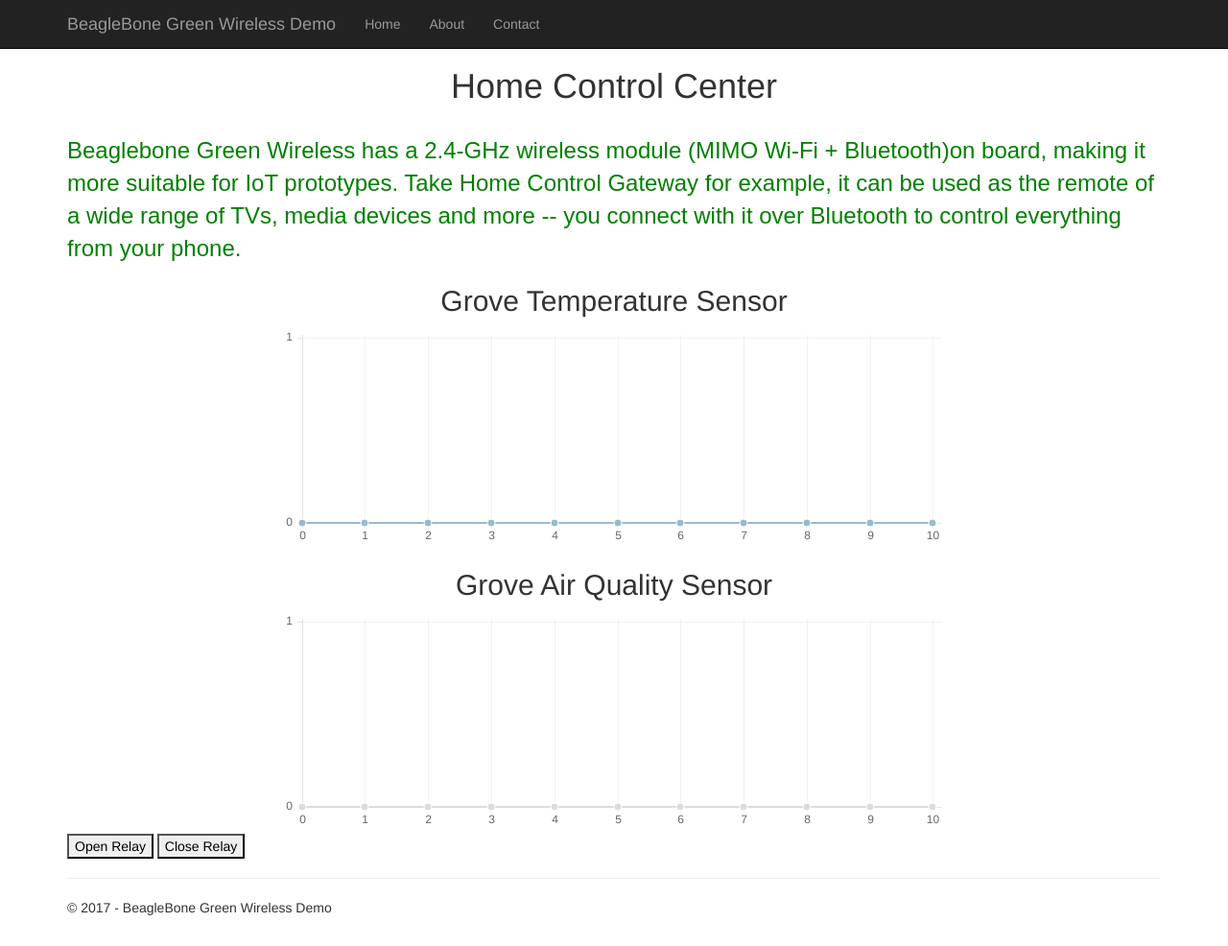
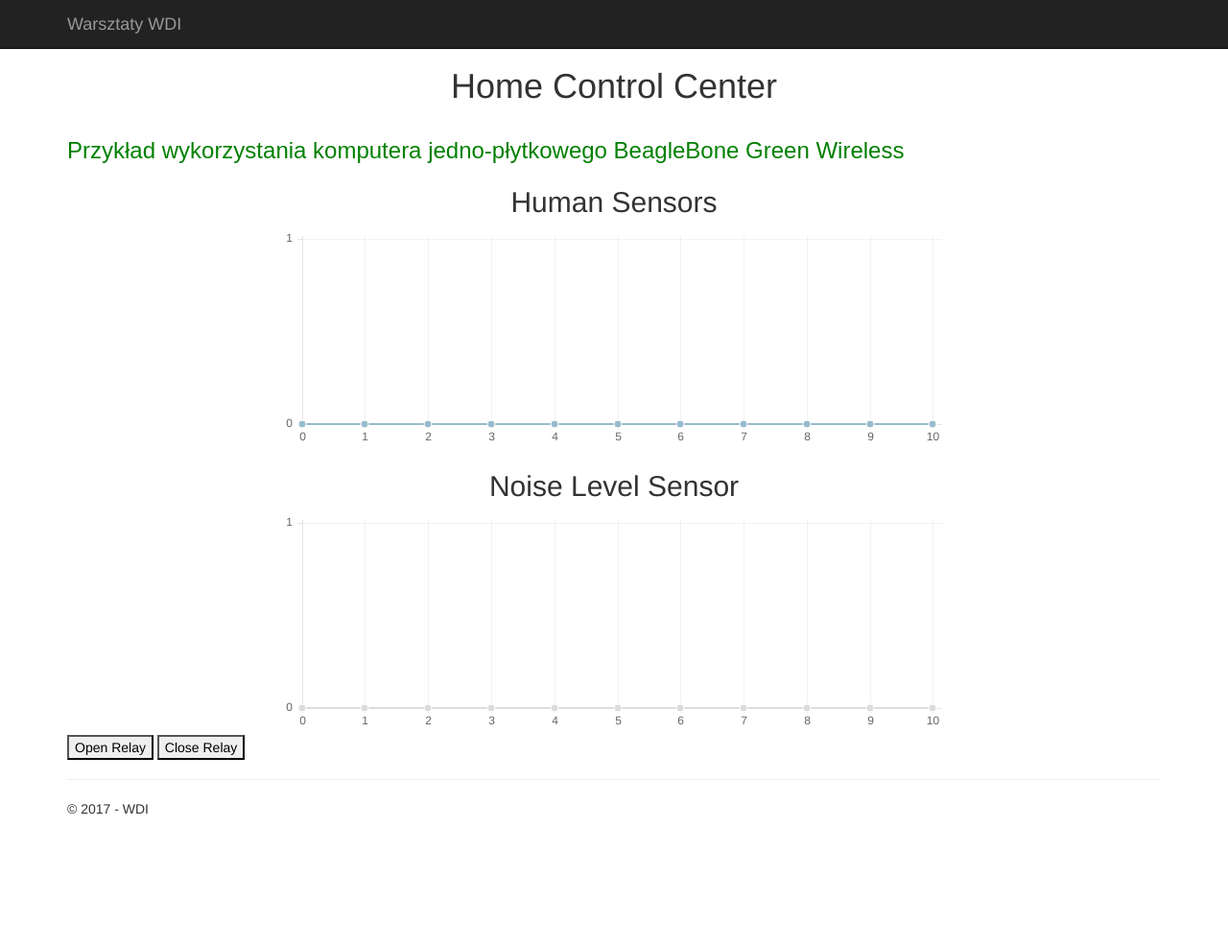
Before and after one commit to kamfor/BBGWIOT, a Flask app: page / in a window 1280 px wide. Shown: the whole page at 96% size. After the commit the page ends 849 px from the top, so only its background shows below. Run offline with Flask 2, Linux system fonts and the light colour scheme; some libraries are stand-ins or nearby versions.

Commit message:
poprawki

```diff
--- a/Code/FlaskWebProject1/templates/index.html
+++ b/Code/FlaskWebProject1/templates/index.html
@@ -3,7 +3,7 @@
 {% block content %}
 
 <head>
-    <title>Flask-SocketIO Test</title>
+    <title>Warsztaty WDI</title>
     <script type="text/javascript" src="//code.jquery.com/jquery-1.4.2.min.js"></script>
     <script type="text/javascript" src="//cdnjs.cloudflare.com/ajax/libs/socket.io/1.4.6/socket.io.min.js"></script>
 
@@ -21,19 +21,14 @@
             }); */
             socket.on('my data', function (msg) {
                 //    $('#data').append('<br>' + $('<div/>').text('My data :' + msg.data ).html());
-                $('#data').text('Temperature :' + msg.data + " C").html();
-                $('#data1').text('Fahrenheit  :' + msg.data1 + " F").html();
-                $('#data2').text('Air Quality :' + msg.data2).html();
+                $('#data').text('Human Sensor 1 :' + msg.data + " C").html();
+                $('#data1').text('Human Sensor 2 :' + msg.data1 + " F").html();
+                $('#data2').text('Noise Level :' + msg.data2).html();
 
                 //$('#data').text('My data :' + msg.data).html();
                 update(Number(msg.data), Number(msg.data1))
                 update2(Number(msg.data2))
                 console.log("get data")
-
-
-                //update(Number(msg.temperature), Number(msg.fahrenheit))
-                //update2(Number(msg.airquality))
-
             });
 
 
@@ -54,7 +49,7 @@
 
         });
         function myFunction(name) {
-            alert("This will " + name + "the relay");
+            //alert("This will " + name + "the relay");
             socket.emit('my relay', { data: name
             });
         }
@@ -66,27 +61,19 @@
     <br>
     <p>
         <font size="5" face="arial" color="green">
-            Beaglebone Green Wireless has a 2.4-GHz wireless module (MIMO Wi-Fi + Bluetooth)on board,
-            making it more suitable for IoT prototypes. Take Home Control Gateway for example, it can be used as the remote of a wide range of TVs,
-            media devices and more -- you connect with it over Bluetooth to control everything from your phone.
+            Przykład wykorzystania komputera jedno-płytkowego BeagleBone Green Wireless
         </font>
     </p>
 
 
-
-
-    <!--<div id="Temperature"></div>
-    <div id="Fahrenheit"></div>
-    <div id="AirQuality"></div>-->
-
-    <h2 align="center">Grove Temperature Sensor</h2>
+    <h2 align="center">Human Sensors</h2>
     <div id="data"></div>
     <div id="data1"></div>
     <div align="center" , style="width:60%; margin:auto">
         <canvas id="canvas" height=100% width=height*4/5></canvas>
     </div>
 
-    <h2 align="center">Grove Air Quality Sensor</h2>
+    <h2 align="center">Noise Level Sensor</h2>
     <div id="data2"></div>
     <div align="center" , style="width:60%; margin:auto">
         <canvas id="MoistureChart" height=100% width=height*4/5></canvas>
--- a/Code/FlaskWebProject1/templates/layout.html
+++ b/Code/FlaskWebProject1/templates/layout.html
@@ -3,7 +3,7 @@
 <head>
     <meta charset="utf-8" />
     <meta name="viewport" content="width=device-width, initial-scale=1.0">
-    <title>{{ title }} - BeagleBone Green Wireless Demo</title>
+    <title>{{ title }} - Warsztaty WDI</title>
     <link rel="stylesheet" type="text/css" href="/static/content/bootstrap.min.css" />
     <link rel="stylesheet" type="text/css" href="/static/content/site.css" />
     <script src="/static/scripts/modernizr-2.6.2.js"></script>
@@ -18,13 +18,10 @@
                     <span class="icon-bar"></span>
                     <span class="icon-bar"></span>
                 </button>
-                <a href="/" class="navbar-brand">BeagleBone Green Wireless Demo</a>
+                <a href="/" class="navbar-brand">Warsztaty WDI</a>
             </div>
             <div class="navbar-collapse collapse">
                 <ul class="nav navbar-nav">
-                    <li><a href="{{ url_for('home') }}">Home</a></li>
-                    <li><a href="{{ url_for('about') }}">About</a></li>
-                    <li><a href="{{ url_for('contact') }}">Contact</a></li>
 
                 </ul>
             </div>
@@ -35,7 +32,7 @@
         {% block content %}{% endblock %}
         <hr />
         <footer>
-            <p>&copy; {{ year }} - BeagleBone Green Wireless Demo</p>
+            <p>&copy; {{ year }} - WDI</p>
         </footer>
     </div>
 
--- a/Code/FlaskWebProject1/views.py
+++ b/Code/FlaskWebProject1/views.py
@@ -15,23 +15,3 @@ def home():
         title='BBGW',
         year=datetime.now().year,
     )
-
-@app.route('/contact')
-def contact():
-    """Renders the contact page."""
-    return render_template(
-        'contact.html',
-        title='Contact Us',
-        year=datetime.now().year,
-        message=''
-    )
-
-@app.route('/about')
-def about():
-    """Renders the about page."""
-    return render_template(
-        'about.html',
-        title='BeagleBone Green Wireless',
-        year=datetime.now().year,
-        message=''
-    )
--- a/Code/runserver.py
+++ b/Code/runserver.py
@@ -7,13 +7,12 @@ monkey.patch_all()
 
 import time
 from threading import Thread
-#from flask import Flask, render_template, session, request
 from flask import  render_template, session, request
 from flask_socketio import SocketIO, emit, join_room, leave_room, \
     close_room, rooms, disconnect
 from FlaskWebProject1 import app
 import sensor
-#app = Flask(__name__)
+
 app.config['SECRET_KEY'] = 'secret!'
 socketio = SocketIO(app, async_mode='gevent')
 thread = None
@@ -21,25 +20,22 @@ thread = None
 def background_thread():
     """Example of how to send server generated events to clients."""
     count = 0
-    airquality = 0
-    temperature = 0
-    fahrenheit = 0
+    noise = 0
+    human1,human2 = 0
+
     while True:
         time.sleep(5)
-        print("Hello World")
+        print("Hello")
         count += 1
         socketio.emit('my response',
                       {'data': 'Server generated event', 'count': count},
                       namespace='/test')
-        airquality = sensor.AirRead()
-        temperature,fahrenheit = sensor.TemperatureRead()
-        print(airquality)
+        noise = sensor.NoiseRead()
+        human1, human2 = sensor.HumanRead()
+        print(noise)
         socketio.emit('my data',
-                      {'data': temperature,'data1': fahrenheit,'data2': airquality, },
+                      {'data': human1,'data1': human2,'data2': noise, },
                       namespace='/test')
-        #socketio.emit('my data',
-        #              {'Temperature': 10, 'Fahrenheit': 10,'AirQuality': 30,},
-        #              namespace='/test')
 
 @socketio.on('my event', namespace='/test')
 def test_message(message):
@@ -52,10 +48,10 @@ def test_message(message):
 def deal_relay(message):
     print("Recive the button info.")
     if message['data'] == "Open":
-        sensor.ControlRelay(1)
+        sensor.ControlRelay(0)
         print("Open the relay")
     if message['data'] == "Close":
-        sensor.ControlRelay(0)
+        sensor.ControlRelay(1)
         print("Close the relay")
 
 @socketio.on('my broadcast event', namespace='/test')
```
Also changed, not shown: Code/FlaskWebProject1/templates/about.html (deleted, +0 -45 lines), Code/FlaskWebProject1/templates/contact.html (deleted, +0 -23 lines), Code/sensor.py (+10 -12 lines), Code/FlaskWebProject1/static/images/bbgw1.png (deleted), Code/FlaskWebProject1/static/images/bbgw2.png (deleted), README.md.
